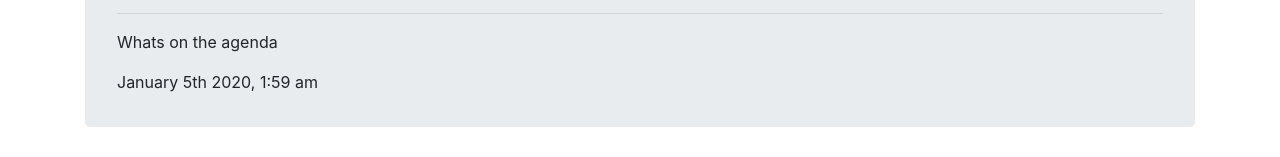
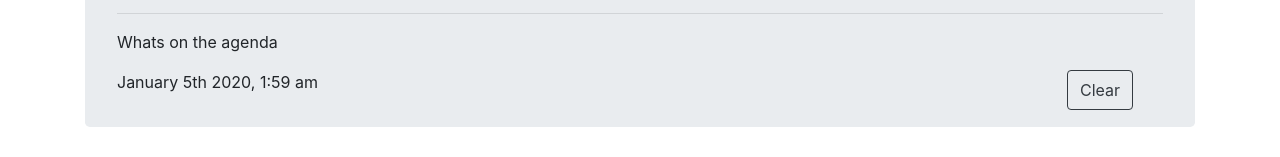
Before and after one commit to resousa/daily-work-planner, a plain HTML site: page index.html in a window 1280 px wide. Shown: the part 123-280 px from the top of the page. Drawn offline with nearby package versions, Linux system fonts and the light colour scheme.

Commit message:
add clear button

```diff
--- a/index.html
+++ b/index.html
@@ -20,13 +20,18 @@
             </div>
             <hr>
             <p class="info"></p>
-            <p class="date" id="todaysDate"></p>
+            <div class="row col-12 d-flex justify-content-between">
+                <p class="date" id="todaysDate"></p>
+                <button type="button" class="clear-button btn btn-outline-dark">
+                    Clear
+                </button>
+            </div>
         </div>
     </div>
 
     <div class="container" style="overflow-x:auto">
         <table class="table">
-            <tr class ="time9">
+            <tr class="time9">
                 <td>9:00am</td>
                 <td>
                     <div class="d-flex flex-row">
@@ -38,7 +43,7 @@
                 </td>
             </tr>
 
-            <tr class ="time10">
+            <tr class="time10">
                 <td>10:00am</td>
                 <td>
                     <div class="d-flex flex-row">
@@ -50,7 +55,7 @@
                 </td>
             </tr>
 
-            <tr class ="time11">
+            <tr class="time11">
                 <td>11:00am</td>
                 <td>
                     <div class="d-flex flex-row">
@@ -62,7 +67,7 @@
                 </td>
             </tr>
 
-            <tr class ="time12">
+            <tr class="time12">
                 <td>12:00pm</td>
                 <td>
                     <div class="d-flex flex-row">
@@ -74,7 +79,7 @@
                 </td>
             </tr>
 
-            <tr class ="time1">
+            <tr class="time1">
                 <td>1:00pm</td>
                 <td>
                     <div class="d-flex flex-row">
@@ -86,7 +91,7 @@
                 </td>
             </tr>
 
-            <tr class ="time2">
+            <tr class="time2">
                 <td>2:00pm</td>
                 <td>
                     <div class="d-flex flex-row">
@@ -98,7 +103,7 @@
                 </td>
             </tr>
 
-            <tr class ="time3">
+            <tr class="time3">
                 <td>3:00pm</td>
                 <td>
                     <div class="d-flex flex-row">
@@ -122,7 +127,7 @@
                 </td>
             </tr>
 
-            <tr class ="time5">
+            <tr class="time5">
                 <td>5:00pm</td>
                 <td>
                     <div class="d-flex flex-row">
```
